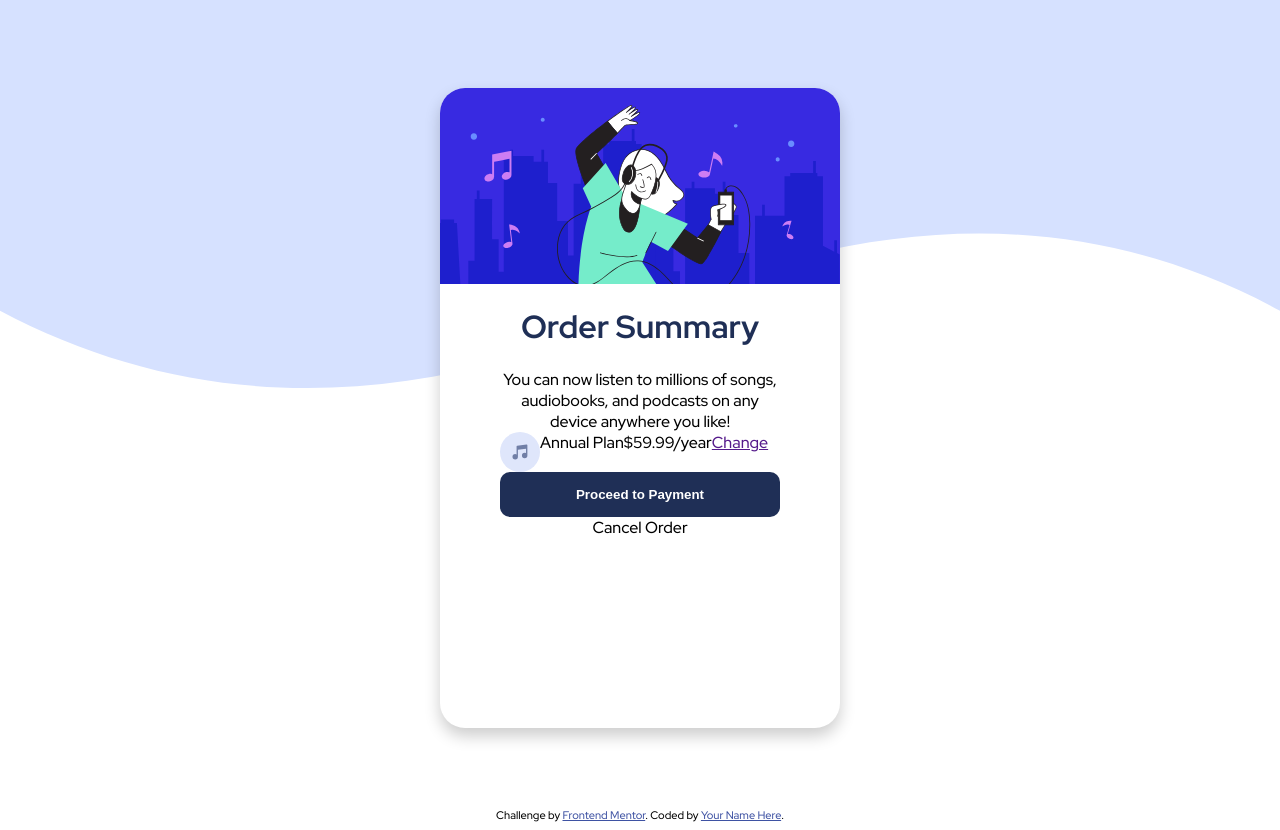
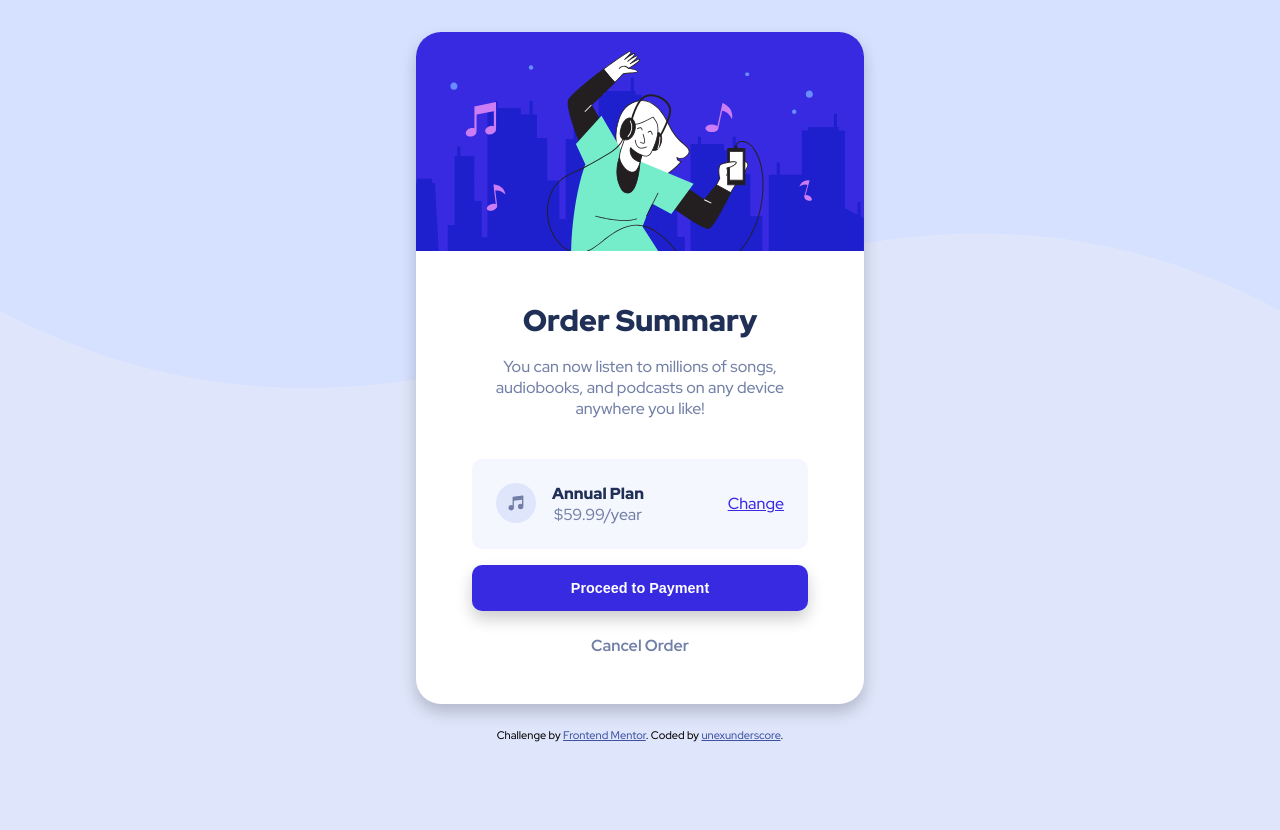
Before and after one commit to unexunderscore/Order-summary-component-challenge-, a plain HTML site: page index.html in a window 1280 px wide. After the commit the page ends 800 px from the top, so only its background shows below. Drawn offline with Linux system fonts and the light colour scheme.

Commit message:
Finished the challange

```diff
--- a/index.html
+++ b/index.html
@@ -16,6 +16,7 @@
   <style>
     .attribution { font-size: 11px; text-align: center; }
     .attribution a { color: hsl(228, 45%, 44%); }
+
   </style>
 
 </head>
@@ -26,7 +27,7 @@
     <img src="./images/illustration-hero.svg" alt="A man is listening to music" class="card-img">
     <div class="cardInside">
 
-  <h1>Order Summary</h1>
+  <h2>Order Summary</h2>
   <div class="card-details">
 
   You can now listen to millions of songs, audiobooks, and podcasts on any
@@ -35,11 +36,14 @@
   </div>
 
 <div class="card-annual">
+  <div class="iconAndAnnual">
   <img src="./images/icon-music.svg" alt="Music Icon" class="music-icon">
-  <div>Annual Plan</div>
-  <div>$59.99/year</div>
-
-<a href="">Change</a>
+  <div class="annual-plan">
+    <div class="plan-text">Annual Plan</div>
+    <div class="plan-price">$59.99/year</div>
+  </div>
+</div>
+<a href="" class="link-change">Change</a>
 
 </div>
 <button class="btn-pay">Proceed to Payment</button>
@@ -53,7 +57,7 @@
 
   <div class="attribution">
     Challenge by <a href="https://www.frontendmentor.io?ref=challenge" target="_blank">Frontend Mentor</a>.
-    Coded by <a href="#">Your Name Here</a>.
+    Coded by <a href="https://twitter.com/unexunderscore">unexunderscore</a>.
   </div>
 
 </body>
--- a/style.css
+++ b/style.css
@@ -18,6 +18,7 @@
 body {
     font-size: 16px;
     font-family: 'Red Hat Display', sans-serif;
+    background-color:#dfe6fb;
 
 }
 
@@ -25,15 +26,17 @@ body {
     display: flex;
     align-items: center;
     justify-content: center;
-    height: 100vh;
+    height: 90vh;
 }
+
+
 
 .card{
     box-shadow: 0 8px 16px 0 rgba(0,0,0,0.2);
     transition: 0.3s;
     border-radius: 25px;
-    width: 25rem;
-    height: 40rem;
+    width: 28rem;
+    height: 42rem;
     background-color: white;
 }
 
@@ -50,32 +53,81 @@ body {
   }
 
   .cardInside {
-      width: 70%;
+      width: 75%;
       margin: auto;
       text-align: center;
   }
 
-  .cardInside h1 {
+  .cardInside h2 {
+      padding-top: 1.5rem;
       color: hsl(223, 47%, 23%);
+      font-weight: 900;
+      font-size: 30px;
+      margin-bottom: 1rem;
   }
-
+  .card-details {
+    padding-bottom: 2.5rem;
+    color: hsl(224, 23%, 55%);
+  }
   .music-icon {
       height: 40px;
       vertical-align: middle;
+      padding-right: 1rem;
   }
 
   .card-annual {
       display: flex;
+      justify-content: space-between;
+      background-color:hsl(225, 100%, 98%);
+      padding: 1.5rem 1.5rem;
+      border-radius: 10px;
+      margin-bottom: 1rem;
+      align-items: center;
+
+  }
+.plan-text{
+    color:hsl(223, 47%, 23%);
+    font-weight: 900;
+}
+.plan-price {
+    color:hsl(224, 23%, 55%);
+}
+.iconAndAnnual{
+    display: flex;
+}
+
+.link-cancel {
+    color: hsl(224, 23%, 55%);
+    text-decoration: inherit; /* no underline */
+    font-weight: 600;
   }
 
-  .link-cancel {
-    color: inherit; /* blue colors for links too */
-    text-decoration: inherit; /* no underline */
-  }
+.link-cancel:hover{
+    color:hsl(223, 47%, 23%);
+}
+.link-change{
+    color:#382ae1;
+    font-weight: 500;
+}
+
+.link-change:hover{
+    color: hsl(224, 23%, 55%);
+    text-decoration: inherit;
+}
+
+.card-annual a:visited{
+    color:#382ae1;
+}
+.card-annual a:visited:hover{
+    color: hsl(224, 23%, 55%);
+    text-decoration: inherit;
+}
 
   .btn-pay {
+    font-weight: 900;
+    font-size: 0.9rem;
     border: none;
-    background-color:hsl(223, 47%, 23%);
+    background-color:#382ae1;
     color: white;
     border-radius: 10px;
     width: 100%;
@@ -83,9 +135,12 @@ body {
     text-align: center;
     font-weight: 900;
     display: inline-block;
-
+    box-shadow: 0 8px 16px 0 rgba(0,0,0,0.2);
+    margin-bottom: 1.5rem;
   }
 
   .btn-pay:hover {
     cursor: pointer;
+    box-shadow: 0 16px 32px 0 rgba(0,0,0,0.2);
+    background-color:hsl(224, 23%, 55%)
   }
```
